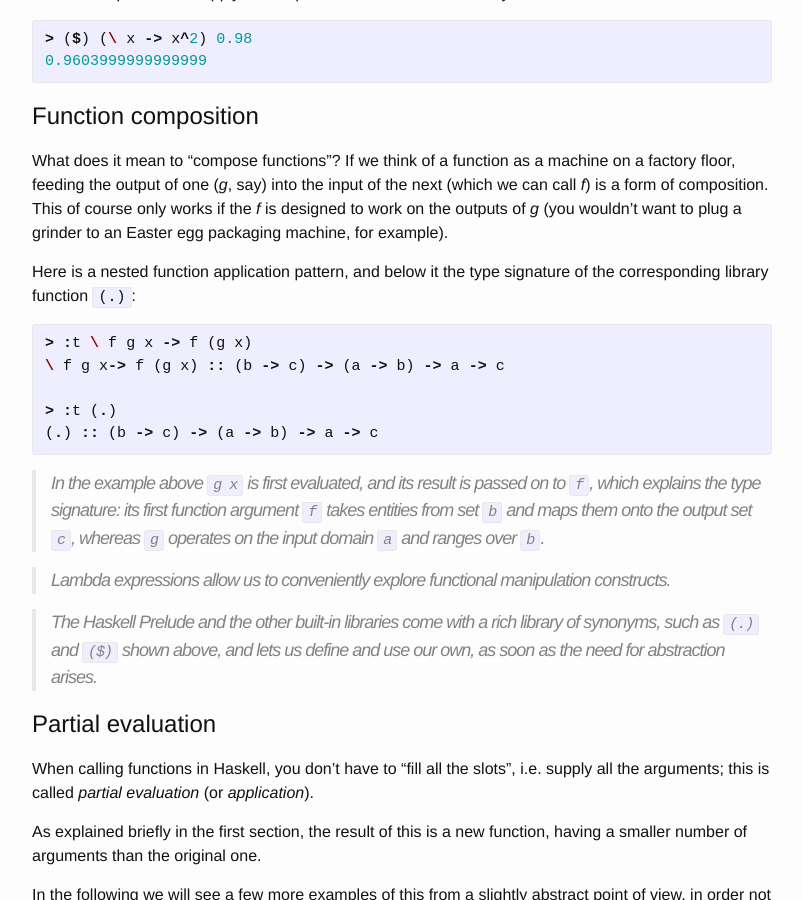
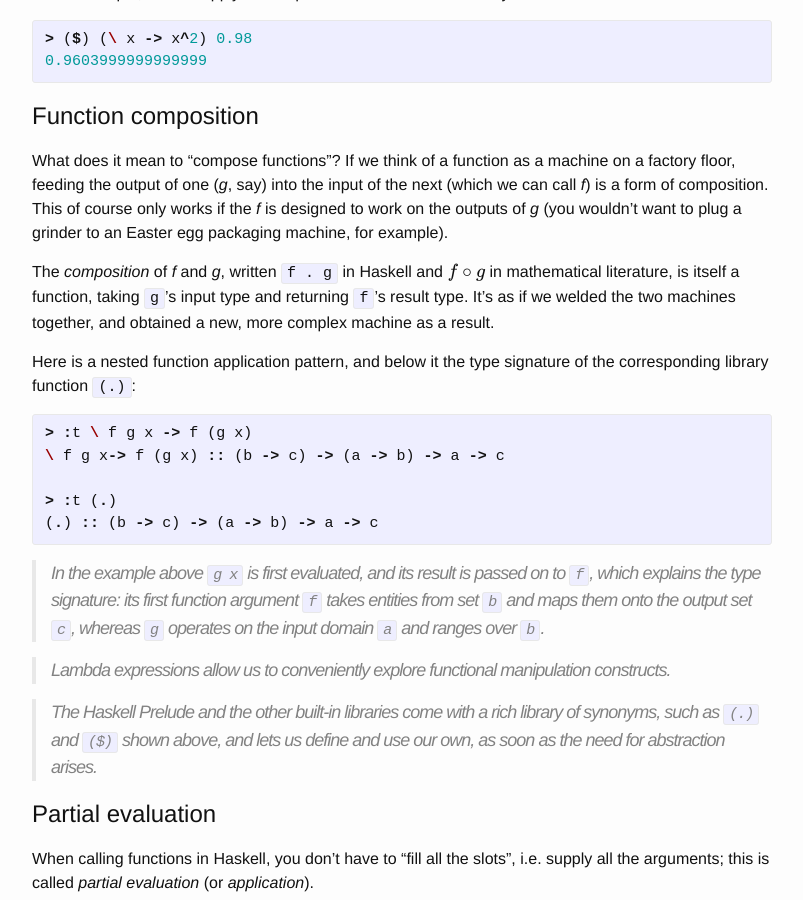
Before and after one commit to ocramz/ocramz.github.io, a Jekyll site: the page built from _posts/2015-08-21-haskell-tut-v1.markdown, in a window 1280 px wide and 900 px high, scrolled down 6319 px. Shown: the whole window, without its empty margins (238-1041 px from the left). Built offline with Jekyll 4.4.1, drawn with Linux system fonts in a browser that asks for light colours; Markdown is read by kramdown in place of the engine named in the settings; formulas are drawn with MathJax 3.

Commit message:
blog update

```diff
--- a/_posts/2015-08-21-haskell-tut-v1.markdown
+++ b/_posts/2015-08-21-haskell-tut-v1.markdown
@@ -284,6 +284,8 @@ As an example, we can apply the ``squared'' function to an arbitrary value:
 # Function composition
 
 What does it mean to "compose functions"? If we think of a function as a machine on a factory floor, feeding the output of one (_g_, say)  into the input of the next (which we can call _f_) is a form of composition. This of course only works if the _f_ is designed to work on the outputs of _g_ (you wouldn't want to plug a grinder to an Easter egg packaging machine, for example).
+
+The _composition_ of _f_ and _g_, written `f . g` in Haskell and  $$f \circ g$$ in mathematical literature, is itself a function, taking `g`'s input type and returning `f`'s result type. It's as if we welded the two machines together, and obtained a new, more complex machine as a result.
 
 Here is a nested function application pattern, and below it the type signature of the corresponding library function `(.)`:
 
```
Also changed, not shown: 2 other files.
